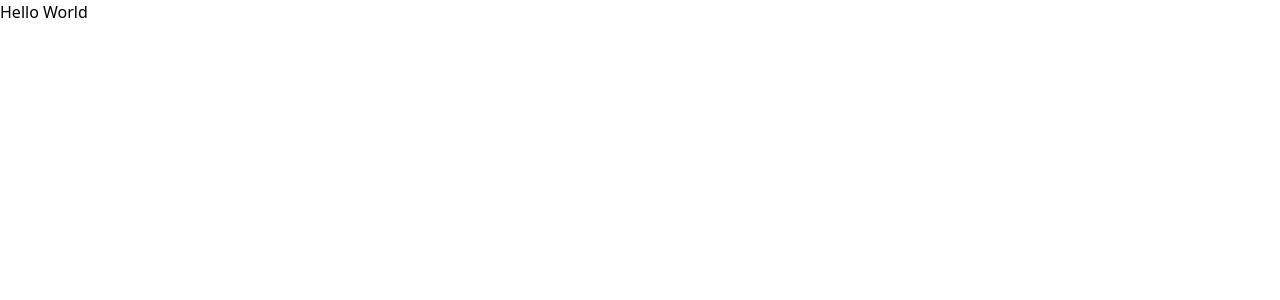
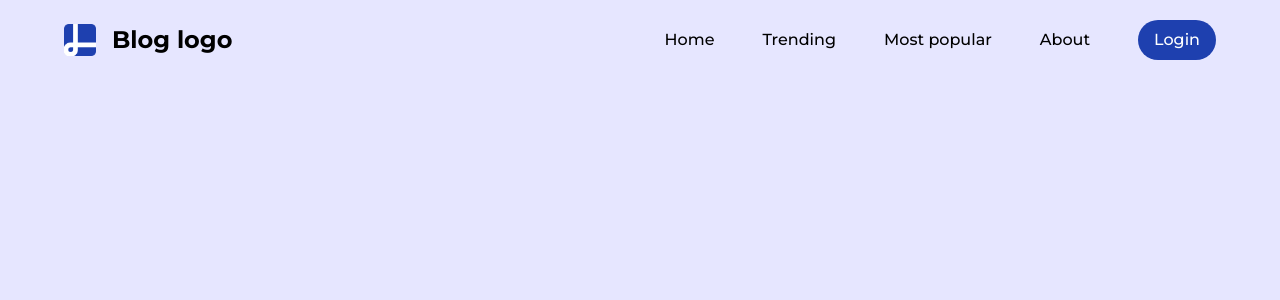
Before and after one commit to Rash499/BlogApp, a React (Vite) app: page / in a window 1280 px wide. Shown: the top 300 px of the page. Built offline with nearby package versions, Linux system fonts and the light colour scheme.

Commit message:
create the navbar

```diff
--- a/src/App.jsx
+++ b/src/App.jsx
@@ -1,6 +1,10 @@
+import Navbar from "./components/Navbar"
+
 const App = () => {
   return (
-    <div className=''>Hello World</div>
+    <div className='px-4 md:px-8 lg:px-16 lx:px-32 2xl:px-64'>
+      <Navbar />
+    </div>
   )
 }
 
--- /dev/null
+++ b/src/components/Navbar.jsx
@@ -0,0 +1,51 @@
+import React, { useState } from 'react'
+
+const Navbar = () => {
+
+    const [open, setOpen] = useState(false);
+
+  return (
+
+    <div className='w-full h-16 md:h-20 flex items-center justify-between'>
+        {/*Logo*/}
+        <div className='flex items-center gap-4 text-2xl font-bold'>
+            <img src='/logo.png' className='w-8 h-8' alt=''/>
+            <span>Blog logo</span>
+        </div>
+        {/*Mobile Menu*/}
+        <div className='md:hidden'>
+            {/*Mobile Button*/}
+            <div className='cursor-pointer text-4xl'
+            onClick={() => setOpen((prev) => !prev)}
+            >
+                {open ? "X" : "≡"}
+            </div>
+
+            {/*Mobile LinkedList*/}
+            <div className={`w-full h-screen flex flex-col items-center justify-center gap-8 font-medium text-lg absolute top-16 transition-all ease-in-out
+                 ${open ? "-right-0" : "-right-[100%]"}` }>
+                Menu
+                <a href="http://">Home</a>
+                <a href="http://">Trending</a>
+                <a href="http://">Most popular</a>
+                <a href="http://">About</a>
+                <a href=''>
+                    <button className='py-2 px-4 rounded-3xl bg-blue-800 text-white'>Login</button>
+                </a>
+            </div>
+        </div>
+        {/*Desktop Menu*/}
+        <div className='hidden md:flex items-center gap-8 xl:gap-12 font-medium'>
+            <a href="http://">Home</a>
+            <a href="http://">Trending</a>
+            <a href="http://">Most popular</a>
+            <a href="http://">About</a>
+            <a href=''>
+                <button className='py-2 px-4 rounded-3xl bg-blue-800 text-white'>Login</button>
+            </a>
+        </div>
+    </div>
+  )
+}
+
+export default Navbar
--- a/src/index.css
+++ b/src/index.css
@@ -1,3 +1,10 @@
 @tailwind base;
 @tailwind components;
 @tailwind utilities;
+
+body{
+    background-color: #e6e6ff;
+    width: 100vw;
+    overflow: hidden;
+    font-family: "Montserrat", sans-serif;
+}
```
